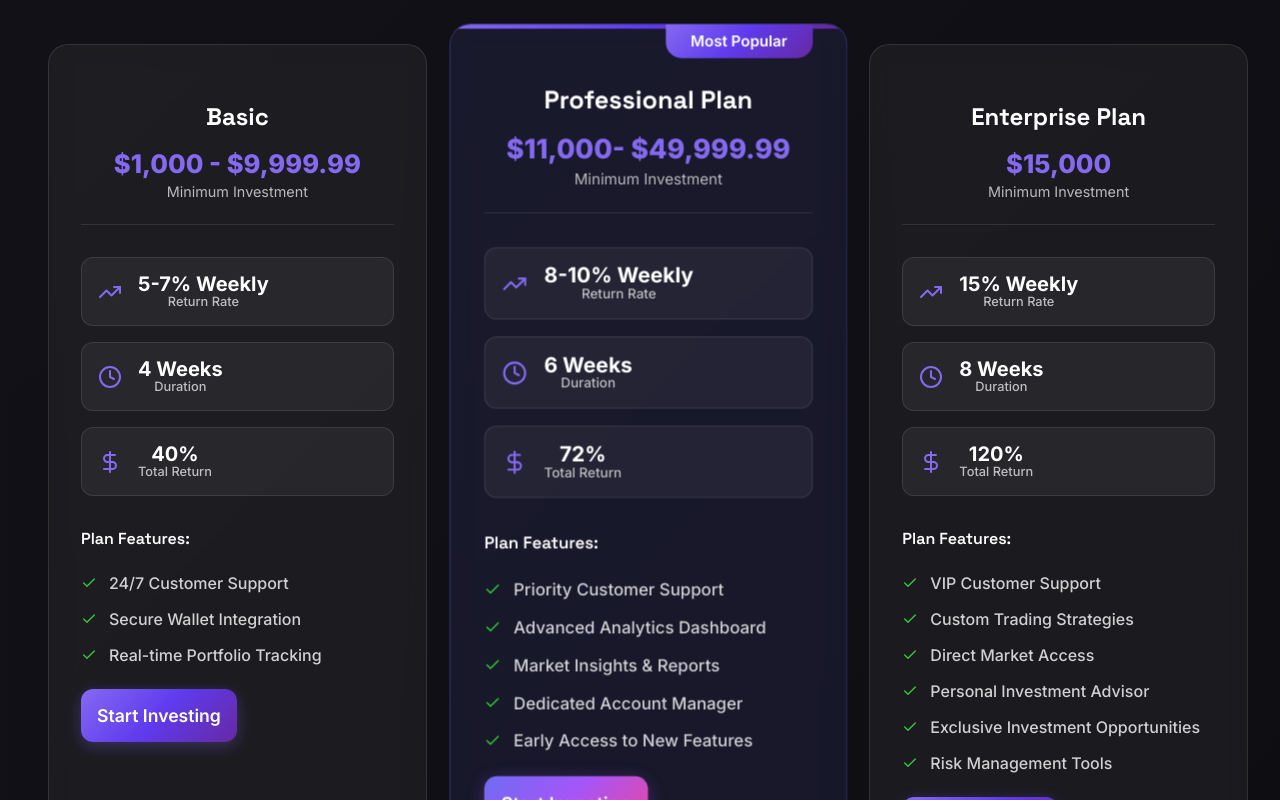
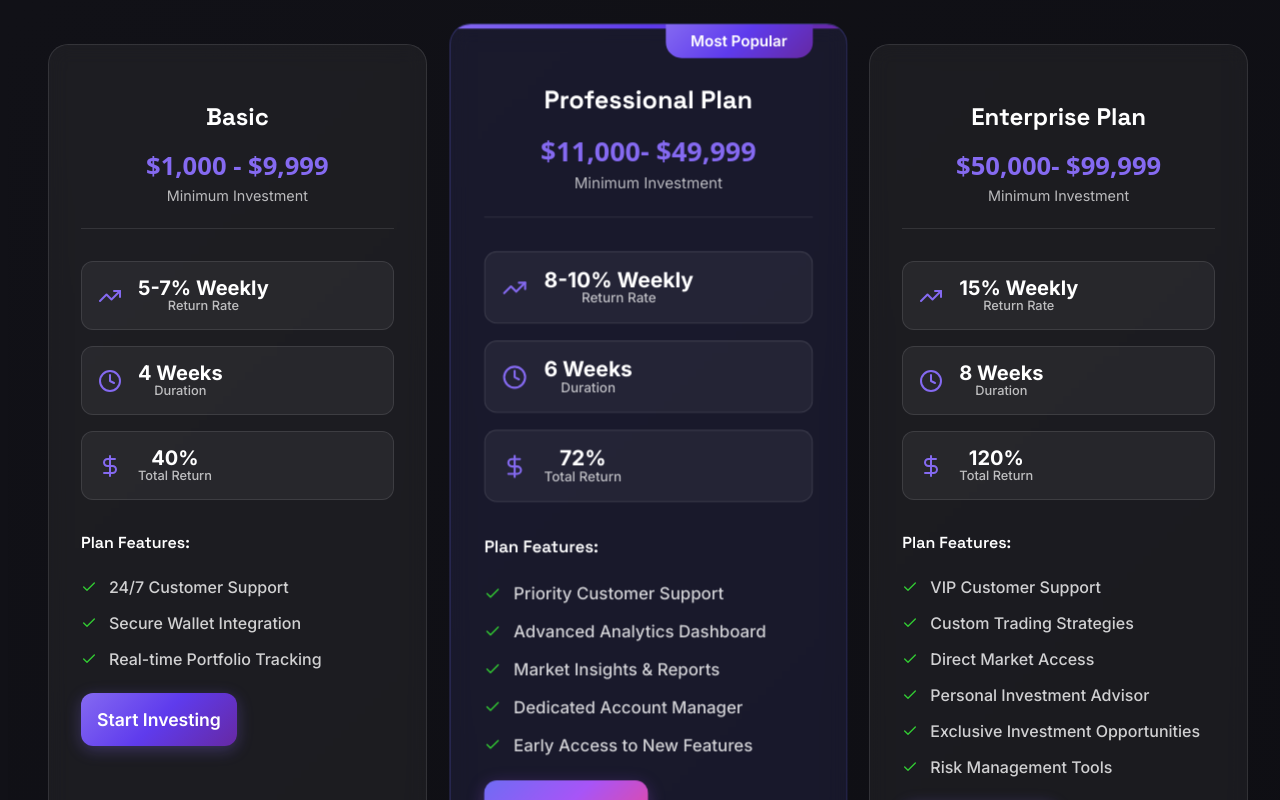
Before and after one commit to KelechiEze/paychoin, a Next.js app: page / in a window 1280 px wide. Shown: the part 1160-1960 px from the top of the page. Built offline with nearby package versions, Linux system fonts and the light colour scheme.

Commit message:
added new stuff

```diff
--- a/src/app/components/InvestmentPlans.css
+++ b/src/app/components/InvestmentPlans.css
@@ -121,6 +121,7 @@
 
 .investment-amount {
   font-size: 1.6rem;
+  font-family:system-ui, -apple-system, BlinkMacSystemFont, 'Segoe UI', Roboto, Oxygen, Ubuntu, Cantarell, 'Open Sans', 'Helvetica Neue', sans-serif;
   font-weight: 800;
   color: hsl(var(--primary));
   margin-bottom: 0.25rem;
--- a/src/app/components/InvestmentPlans.tsx
+++ b/src/app/components/InvestmentPlans.tsx
@@ -5,7 +5,7 @@ const InvestmentPlans = () => {
   const plans = [
     {
       name: "Basic",
-      minInvestment: "$1,000 - $9,999.99",
+      minInvestment: "$1,000 - $9,999",
       roi: "5-7% Weekly",
       duration: "4 Weeks",
       totalReturn: "40%",
@@ -19,7 +19,7 @@ const InvestmentPlans = () => {
     },
     {
       name: "Professional Plan",
-      minInvestment: "$11,000- $49,999.99",
+      minInvestment: "$11,000- $49,999",
       roi: "8-10% Weekly",
       duration: "6 Weeks",
       totalReturn: "72%",
@@ -35,7 +35,24 @@ const InvestmentPlans = () => {
     },
     {
       name: "Enterprise Plan",
-      minInvestment: "$15,000",
+      minInvestment: "$50,000- $99,999",
+      roi: "15% Weekly",
+      duration: "8 Weeks",
+      totalReturn: "120%",
+      features: [
+        "VIP Customer Support",
+        "Custom Trading Strategies",
+        "Direct Market Access",
+        "Personal Investment Advisor",
+        "Exclusive Investment Opportunities",
+        "Risk Management Tools",
+      ],
+      popular: false,
+      color: "from-gold-500 to-yellow-500",
+    },
+    {
+      name: "Enterprise Plan",
+      minInvestment: "$99,999- $149,999",
       roi: "15% Weekly",
       duration: "8 Weeks",
       totalReturn: "120%",
```
